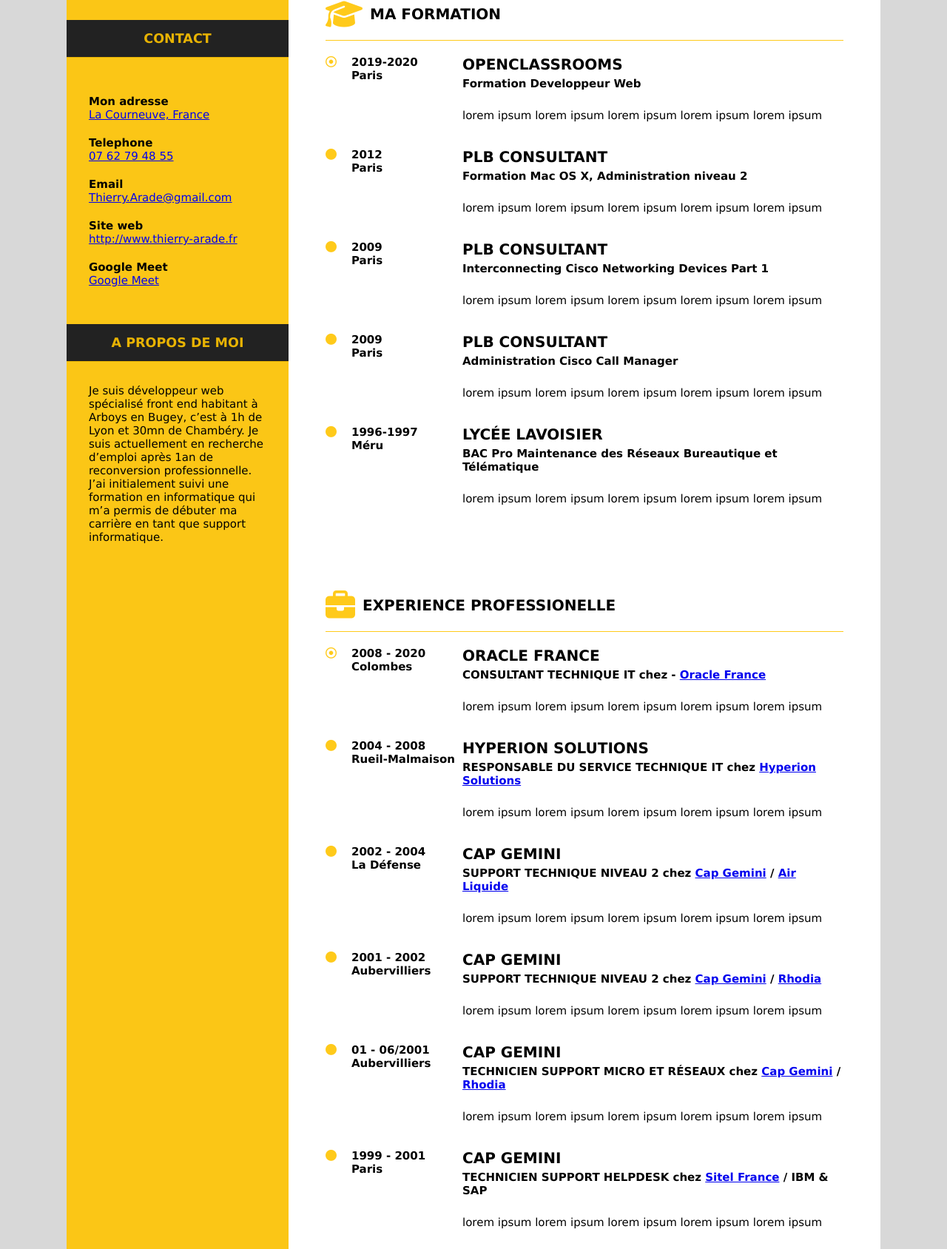
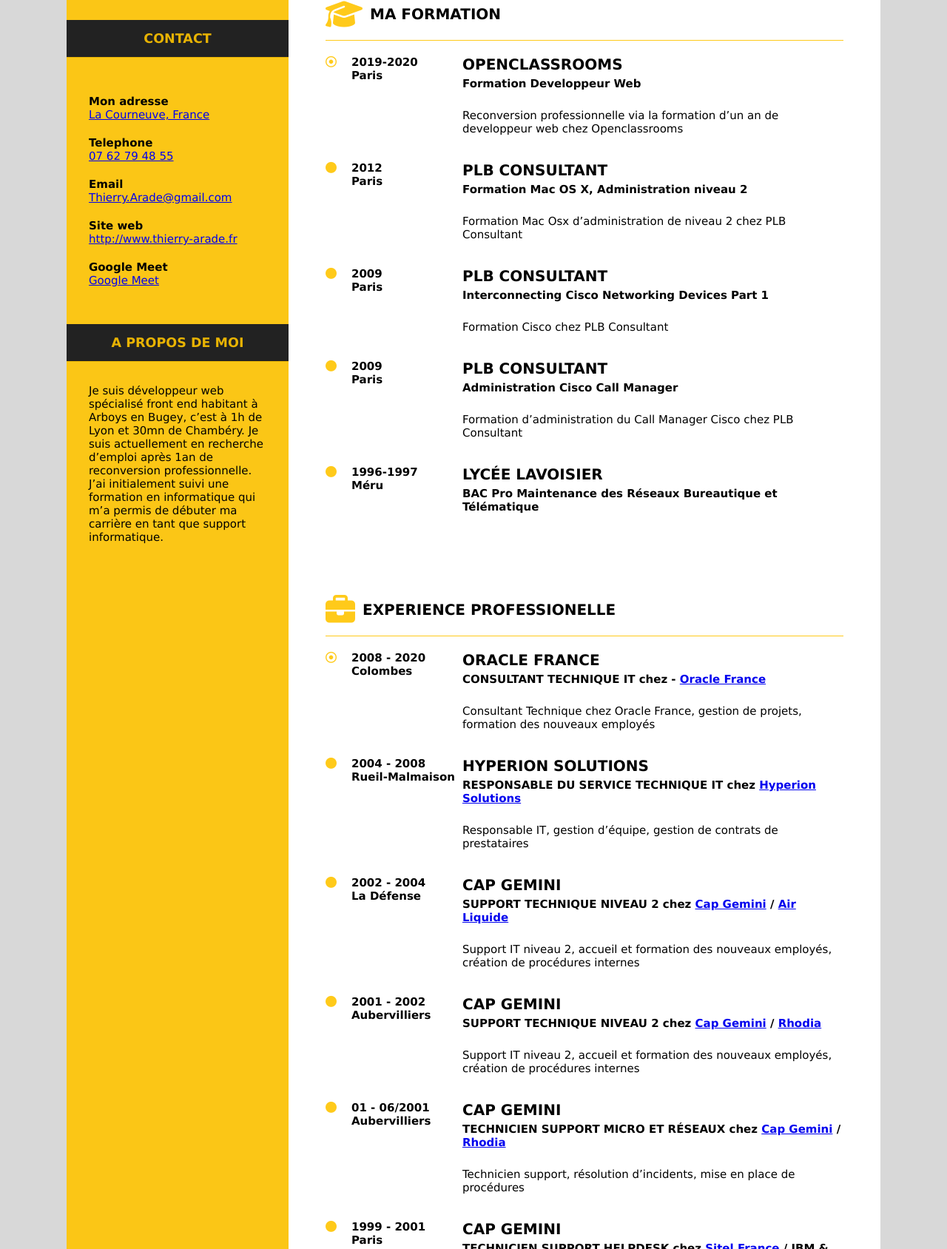
Before and after one commit to thierry-arade/CV-Online, a plain HTML site: page index.html in a window 1280 px wide. Shown: the part 203-1891 px from the top of the page at 74% size. Drawn offline with Linux system fonts and the light colour scheme.

Commit message:
résumé de postes

```diff
--- a/index.html
+++ b/index.html
@@ -103,7 +103,7 @@
                             <div class="experience-description">
                                 <h4>OpenClassRooms</h4>
                                 <h5>Formation Developpeur Web</h5>
-                                <p>lorem ipsum lorem ipsum lorem ipsum lorem ipsum lorem ipsum</p>
+                                <p>Reconversion professionnelle via la formation d’un an de developpeur web chez Openclassrooms</p>
                             </div>
                         </div>
                         <div class="experience-ligne">
@@ -115,7 +115,7 @@
                             <div class="experience-description">
                                 <h4>PLB Consultant</h4>
                                 <h5>Formation Mac OS X, Administration niveau 2</h5>
-                                <p>lorem ipsum lorem ipsum lorem ipsum lorem ipsum lorem ipsum</p>
+                                <p>Formation Mac Osx d’administration de niveau 2 chez PLB Consultant</p>
                             </div>
                         </div>
                         <div class="experience-ligne">
@@ -127,7 +127,7 @@
                             <div class="experience-description">
                                 <h4>PLB Consultant</h4>
                                 <h5>Interconnecting Cisco Networking Devices Part 1</h5>
-                                <p>lorem ipsum lorem ipsum lorem ipsum lorem ipsum lorem ipsum</p>
+                                <p>Formation Cisco chez PLB Consultant</p>
                             </div>
                         </div>
                         <div class="experience-ligne">
@@ -139,7 +139,7 @@
                             <div class="experience-description">
                                 <h4>PLB Consultant</h4>
                                 <h5>Administration Cisco Call Manager</h5>
-                                <p>lorem ipsum lorem ipsum lorem ipsum lorem ipsum lorem ipsum</p>
+                                <p>Formation d’administration du Call Manager Cisco chez PLB Consultant</p>
                             </div>
                         </div>
                         <div class="experience-ligne">
@@ -151,7 +151,6 @@
                             <div class="experience-description">
                                 <h4>Lycée Lavoisier</h4>
                                 <h5>BAC Pro Maintenance des Réseaux Bureautique et Télématique</h5>
-                                <p>lorem ipsum lorem ipsum lorem ipsum lorem ipsum lorem ipsum</p>
                             </div>
                         </div>
                     </section>
@@ -170,7 +169,7 @@
                             <div class="experience-description">
                                 <h4>Oracle France</h4>
                                 <h5>CONSULTANT TECHNIQUE IT chez - <a href="https://www.oracle.com/fr/index.html" target="_blank" title="Visiter le site web">Oracle France</a></h5>
-                                <p>lorem ipsum lorem ipsum lorem ipsum lorem ipsum lorem ipsum</p>
+                                <p>Consultant Technique chez Oracle France, gestion de projets, formation des nouveaux employés</p>
                             </div>
                         </div>
                         <div class="experience-ligne">
@@ -182,7 +181,7 @@
                             <div class="experience-description">
                                 <h4>Hyperion Solutions</h4>
                                 <h5>RESPONSABLE DU SERVICE TECHNIQUE IT chez <a href="https://www.oracle.com/corporate/acquisitions/hyperion/" target="_blank" title="Visiter le site web">Hyperion Solutions</a></h5>
-                                <p>lorem ipsum lorem ipsum lorem ipsum lorem ipsum lorem ipsum</p>
+                                <p>Responsable IT, gestion d’équipe, gestion de contrats de prestataires</p>
                             </div>
                         </div>
                         <div class="experience-ligne">
@@ -194,7 +193,7 @@
                             <div class="experience-description">
                                 <h4>Cap Gemini</h4>
                                 <h5>SUPPORT TECHNIQUE NIVEAU 2 chez <a href="https://www.capgemini.com/fr-fr/notre-groupe/" target="_blank" title="Visiter le site web">Cap Gemini</a> / <a href="https://www.airliquide.com/fr" target="_blank" title="Visiter le site web">Air Liquide</a></h5>
-                                <p>lorem ipsum lorem ipsum lorem ipsum lorem ipsum lorem ipsum</p>
+                                <p>Support IT niveau 2, accueil et formation des nouveaux employés, création de procédures internes</p>
                             </div>
                         </div>
                         <div class="experience-ligne">
@@ -206,7 +205,7 @@
                             <div class="experience-description">
                                 <h4>Cap Gemini</h4>
                                 <h5>SUPPORT TECHNIQUE NIVEAU 2 chez <a href="https://www.capgemini.com/fr-fr/notre-groupe/" target="_blank" title="Visiter le site web">Cap Gemini</a> / <a href="https://www.solvay.fr/le-groupe/solvay-en-france" target="_blank" title="Visiter le site web">Rhodia</a></h5>
-                                <p>lorem ipsum lorem ipsum lorem ipsum lorem ipsum lorem ipsum</p>
+                                <p>Support IT niveau 2, accueil et formation des nouveaux employés, création de procédures internes</p>
                             </div>
                         </div>
                         <div class="experience-ligne">
@@ -218,7 +217,7 @@
                             <div class="experience-description">
                                 <h4>Cap Gemini</h4>
                                 <h5>TECHNICIEN SUPPORT MICRO ET RÉSEAUX chez <a href="https://www.capgemini.com/fr-fr/notre-groupe/" target="_blank" title="Visiter le site web">Cap Gemini</a> / <a href="https://www.solvay.fr/le-groupe/solvay-en-france" target="_blank" title="Visiter le site web">Rhodia</a></h5>
-                                <p>lorem ipsum lorem ipsum lorem ipsum lorem ipsum lorem ipsum</p>
+                                <p>Technicien support, résolution d’incidents, mise en place de procédures</p>
                             </div>
                         </div>
                         <div class="experience-ligne">
@@ -230,7 +229,7 @@
                             <div class="experience-description">
                                 <h4>Cap Gemini</h4>
                                 <h5>TECHNICIEN SUPPORT HELPDESK chez <a href="https://www.sitel.com/fr/" target="_blank" title="Visiter le site web">Sitel France</a> / IBM & SAP</h5>
-                                <p>lorem ipsum lorem ipsum lorem ipsum lorem ipsum lorem ipsum</p>
+                                <p>Technicien support, résolution d’incidents, mise en place de procédures</p>
                             </div>
                         </div>
                         <div class="experience-ligne">
@@ -242,7 +241,7 @@
                             <div class="experience-description">
                                 <h4>Toy's R Us</h4>
                                 <h5>TECHNICIEN SUPPORT HOTLINE chez Toy's R Us</h5>
-                                <p>lorem ipsum lorem ipsum lorem ipsum lorem ipsum lorem ipsum</p>
+                                <p>Support hotline des clients</p>
                             </div>
                         </div>
                     </section>
```
